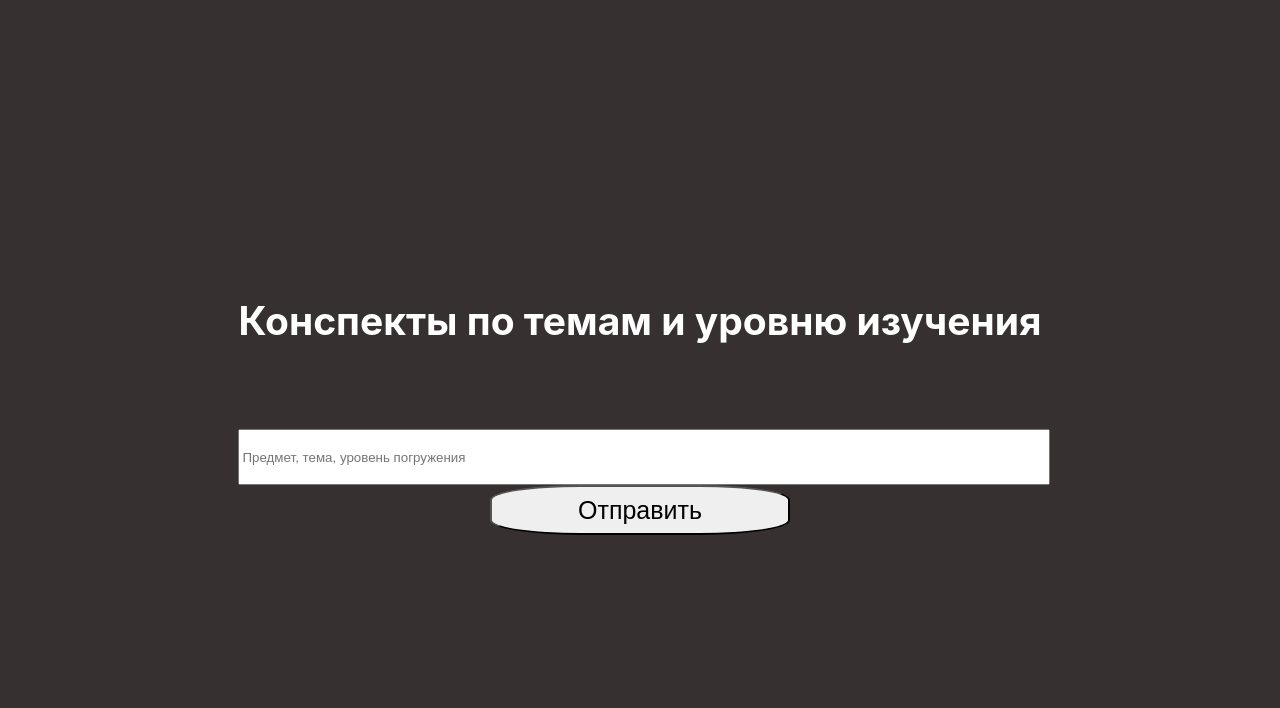
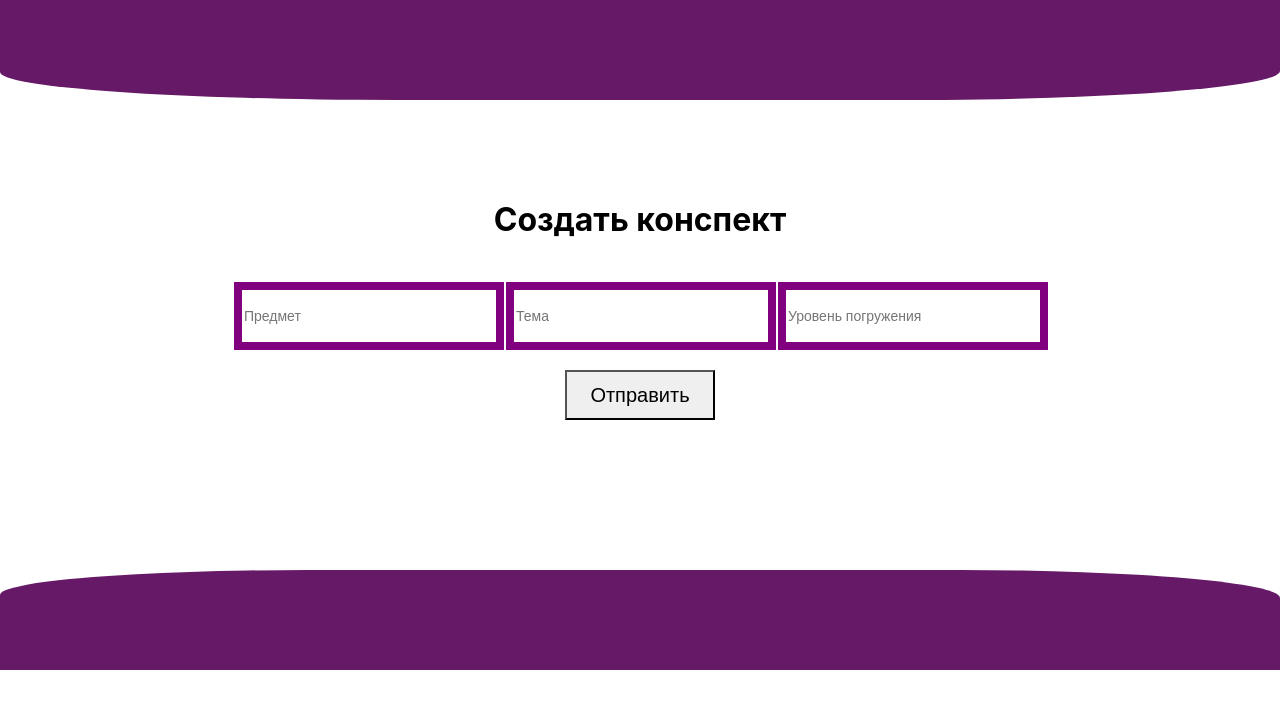
Before and after one commit to MaxSiominDev/hse_pe, a React (Create React App) app in the folder frontend/: page / in a window 1280 px wide. Shown: the top 708 px of the page. Built offline with nearby package versions, Linux system fonts and the light colour scheme.

Commit message:
редизайн + три поля
разделение на поля: тема, предмет, уровень

```diff
--- a/frontend/src/App.css
+++ b/frontend/src/App.css
@@ -1,8 +1,10 @@
 .App {
-
   text-align: center;
 }
 
+body {
+  background-color: hsl(0, 0%, 100%);
+}
 .App-logo {
   height: 40vmin;
   pointer-events: none;
@@ -14,18 +16,35 @@
   }
 }
 
-.App-header {
+/*.sphere {
+  border-radius: 50% 50% 50% 50% / 50% 50% 50% 50%;
+  background-color: #661966;
+  width: 100px;
+  height: 100px;
+} - это потом возможно будет несколько шаров, типа дизайн*/
 
-  background-color: #363030;
+.design1 {
+  background-color: #661966;
+  width: 100%;
+  height: 100px;
+  border-radius: 10% 10% 29% 31% / 0% 0% 29% 28%;
+}
+.design2 {
+  background-color: #661966;
+  width: 100%;
+  height: 100px;
+  border-radius: 24% 25% 29% 31% / 25% 28% 0% 0%;
+}
+
+/*.App-header {
   min-height: 100vh;
   display: flex;
   flex-direction: row;
-  gap: 16px;
   align-items: center;
   justify-content: center;
   font-size: calc(10px + 2vmin);
-  color: white;
-}
+  color: rgb(255, 255, 255);
+}*/
 
 .App-link {
   color: #61dafb;
@@ -39,22 +58,31 @@
     transform: rotate(360deg);
   }
 }
-button  {
+button {
   width: 100%;
   height: 50px;
-  max-width: 300px;
-  border-radius: 30%;
-  font-size: 25px;
+  max-width: 150px;
+  border-radius: 0%;
+  font-size: 20px;
+  margin: 20 50px;
+  margin-bottom: 150px;
+  margin-top: 20px;
 }
 input {
   width: 100%;
   height: 50px;
-  max-width: 3000px;
+  max-width: 250px;
+  border-color: #800080;
+  border-width: 8px;
+  border-style: solid;
+  margin-top: 2px;
+  margin-left: 2px;
 }
 
 .text {
   width: 100%;
   height: 100px;
   max-width: 1000px;
-
+  margin-bottom: -20px;
+  margin-top: 100px;
 }
--- a/frontend/src/App.js
+++ b/frontend/src/App.js
@@ -1,27 +1,45 @@
-import { useForm, SubmitHandler } from "react-hook-form"
-import './App.css'
+import { useForm, SubmitHandler } from 'react-hook-form';
+import './App.css';
 
 export default function App() {
   const {
     register,
     handleSubmit,
     formState: { errors },
-  } = useForm()
+  } = useForm();
 
-  const onSubmit = (data) => {
-    //ss
-  }
+  const onSubmit = (data) => {};
 
   return (
+    <div align="center">
+      <form onSubmit={handleSubmit(onSubmit)}>
+        <div class="design1"></div>
+        <h1 align="center" class="text">
+          Создать конспект
+        </h1>
 
-      <div align="center" class="App-header">
-    <form onSubmit={handleSubmit(onSubmit)}>
-      <h2 align="center" class="text">Конспекты по темам и уровню изучения</h2>
-      <input {...register("conspect", { required: true })} placeholder="Предмет, тема, уровень погружения"/>
-      <button type="submit">Отправить</button>
-    </form>
-      </div>
-
-  )
-
+        <div>
+          <input
+            {...register('conspect', { required: true })}
+            placeholder="Предмет"
+            style={{ fontSize: '14px' }}
+          />
+          <input
+            {...register('theme', { required: true })}
+            placeholder="Тема"
+            style={{ fontSize: '14px' }}
+          />
+          <input
+            {...register('level', { required: true })}
+            placeholder="Уровень погружения"
+            style={{ fontSize: '14px' }}
+          />
+        </div>
+        <button type="submit" class="b2">
+          Отправить
+        </button>
+        <div class="design2"></div>
+      </form>
+    </div>
+  );
 }
```
Also changed, not shown: 1 other file (tests, documents, lock files or other folders).
